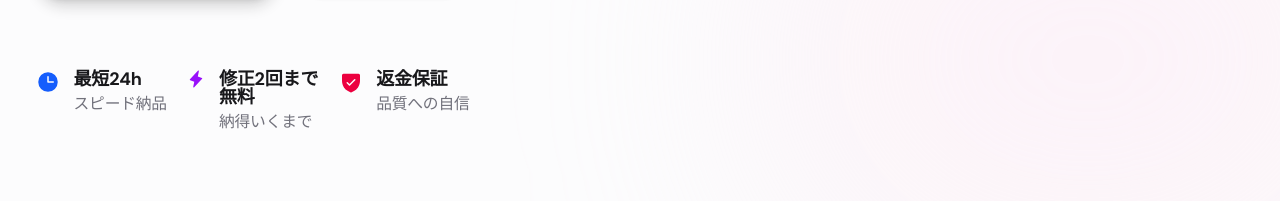
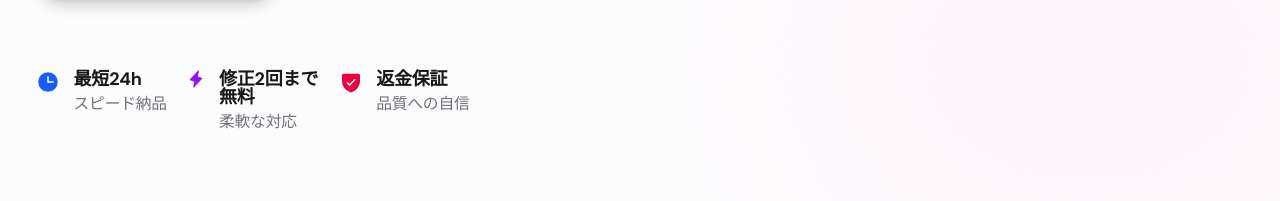
Before and after one commit to LilQ-JP/liiq-site, a Next.js app: page / in a window 1280 px wide. Shown: the part 836-1037 px from the top of the page. Built offline with nearby package versions, Linux system fonts and the light colour scheme; no server answers.

Commit message:
docs: HeroSectionの文言を「納得いくまで」から「柔軟な対応」に変更

```diff
--- a/components/sections/HeroSection.tsx
+++ b/components/sections/HeroSection.tsx
@@ -132,7 +132,7 @@ export default function HeroSection() {
                     <c.icon size={24} weight="fill" className={colors[i]} />
                     <div>
                       <div className="font-bold text-zinc-900 leading-none mb-1">{c.text}</div>
-                      <div className="text-zinc-500 text-sm">{i === 0 ? "スピード納品" : i === 1 ? "納得いくまで" : "品質への自信"}</div>
+                      <div className="text-zinc-500 text-sm">{i === 0 ? "スピード納品" : i === 1 ? "柔軟な対応" : "品質への自信"}</div>
                     </div>
                   </div>
                 );
```
